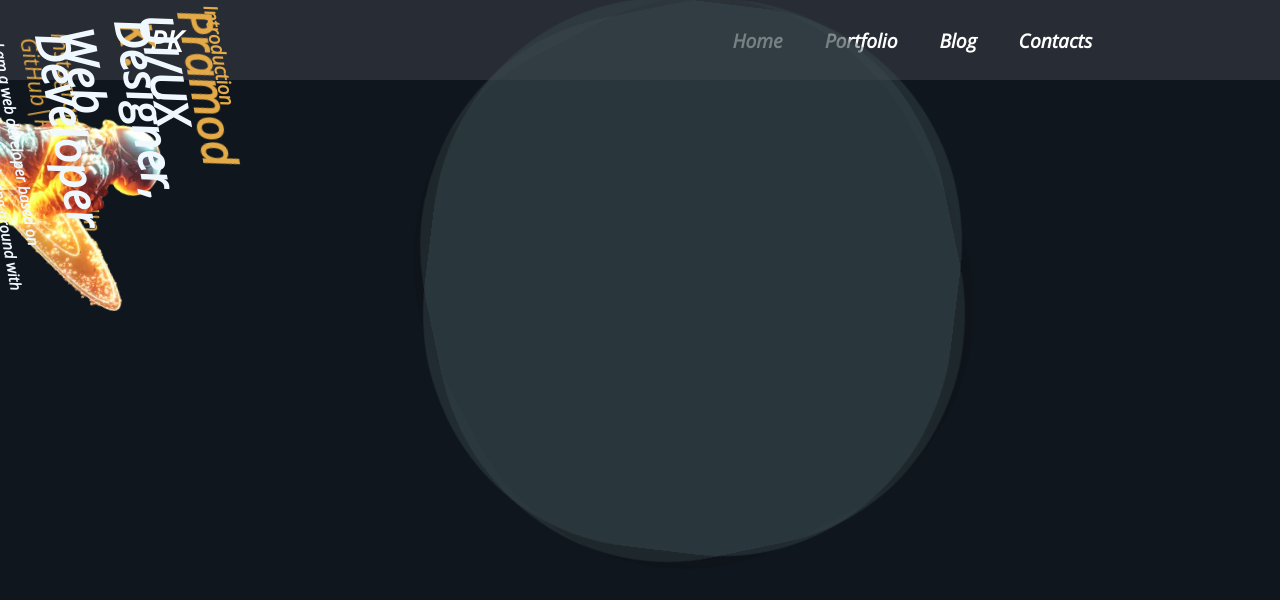
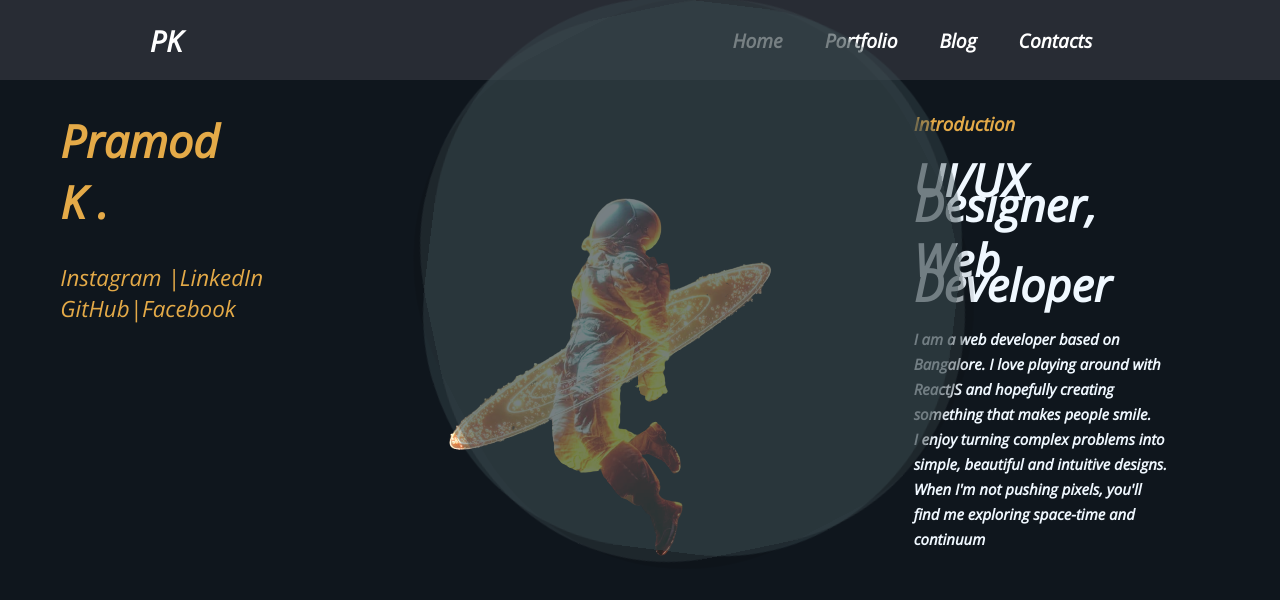
Before and after one commit to pramod8095/heyPramod, a React (Create React App) app: page / in a window 1280 px wide. Shown: the top 600 px of the page. Built offline with nearby package versions, Linux system fonts and the light colour scheme.

Commit message:
Update App.css

```diff
--- a/src/App.css
+++ b/src/App.css
@@ -8,14 +8,6 @@ body{
   font-family: "Open Sans", sans-serif;
   color: aliceblue;
 }
-
-.box {
-	position: fixed;
-	top: 0;
-	transform: rotate(80deg);
-	left: 0;
-}
-
 .wave {
 	position: fixed;
 	top: 0;
```
